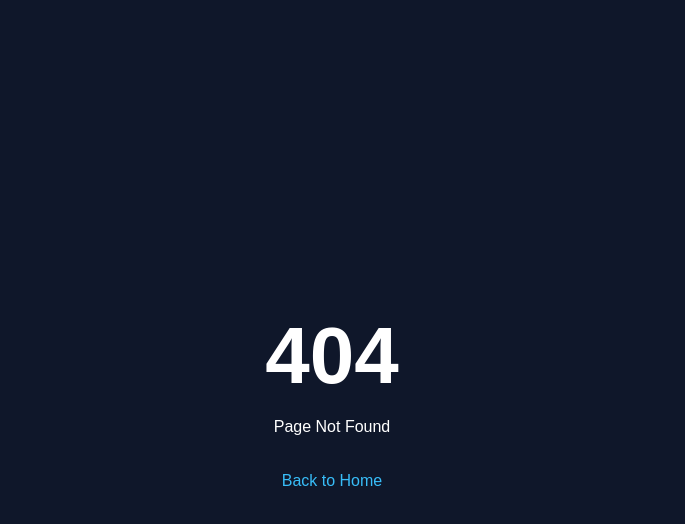
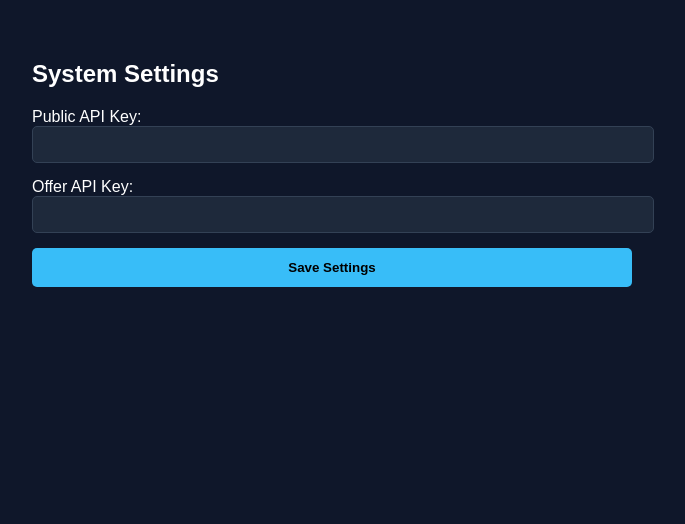
Before and after one commit to tamse94/getoffercpa, a Next.js app: page /setting in a window 1280 px wide. Before the commit this address had no page. Shown: the top 524 px of the page, without its empty margins (308-993 px from the left). Built offline with nearby package versions, Linux system fonts and the light colour scheme; no server answers; the database is empty.

Commit message:
Create page.jsx

```diff
--- /dev/null
+++ b/app/setting/page.jsx
@@ -0,0 +1,50 @@
+'use client'
+import { useState, useEffect } from 'react'
+import { supabase } from '@/lib/supabase'
+
+export default function SettingPage() {
+  const [pubKey, setPubKey] = useState('')
+  const [offKey, setOffKey] = useState('')
+  const [status, setStatus] = useState('')
+
+  useEffect(() => {
+    async function loadData() {
+      const { data } = await supabase.from('settings').select('*').single()
+      if (data) {
+        setPubKey(data.public_key)
+        setOffKey(data.offer_key)
+      }
+    }
+    loadData()
+  }, [])
+
+  const handleSave = async (e) => {
+    e.preventDefault()
+    setStatus('Saving...')
+    const { error } = await supabase.from('settings').upsert({
+      id: 1,
+      public_key: pubKey,
+      offer_key: offKey
+    })
+    if (error) setStatus('Error: ' + error.message)
+    else setStatus('Settings saved successfully!')
+  }
+
+  return (
+    <div style={{ padding: '40px', maxWidth: '600px', margin: '0 auto' }}>
+      <h2>System Settings</h2>
+      <form onSubmit={handleSave} style={{ display: 'flex', flexDirection: 'column', gap: '15px', marginTop: '20px' }}>
+        <div>
+          <label>Public API Key:</label>
+          <input type="text" value={pubKey} onChange={(e) => setPubKey(e.target.value)} style={{ width: '100%', padding: '10px', borderRadius: '5px', border: '1px solid #334155', background: '#1e293b', color: 'white' }} />
+        </div>
+        <div>
+          <label>Offer API Key:</label>
+          <input type="text" value={offKey} onChange={(e) => setOffKey(e.target.value)} style={{ width: '100%', padding: '10px', borderRadius: '5px', border: '1px solid #334155', background: '#1e293b', color: 'white' }} />
+        </div>
+        <button type="submit" style={{ padding: '12px', background: '#38bdf8', border: 'none', borderRadius: '5px', cursor: 'pointer', fontWeight: 'bold' }}>Save Settings</button>
+      </form>
+      {status && <p style={{ marginTop: '15px', color: '#10b981' }}>{status}</p>}
+    </div>
+  )
+}
```
